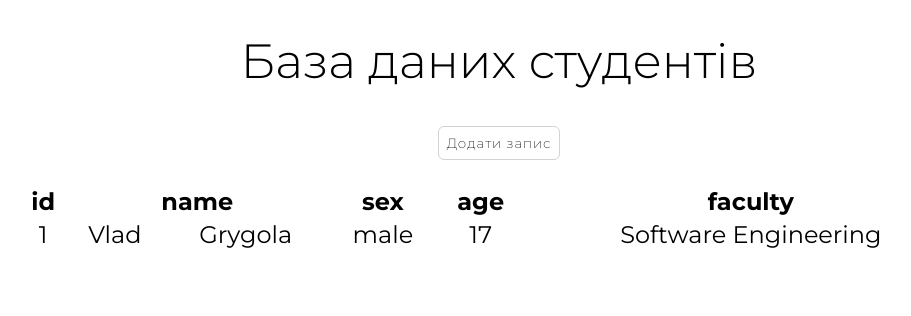
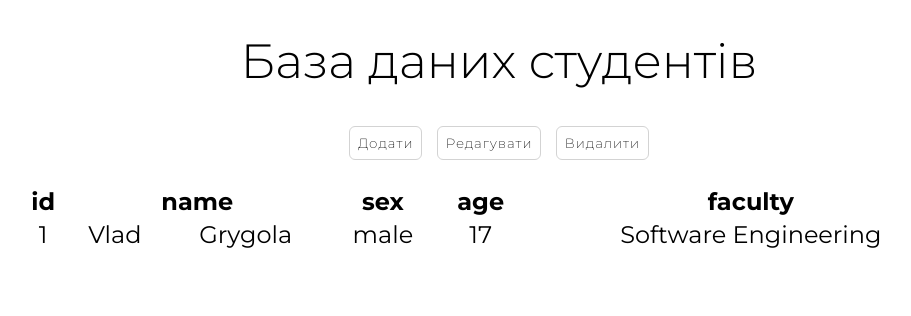
Before and after one commit to VladGrygola/students, a PHP site: page / in a window 1280 px wide. Shown: the top 316 px of the page, without its empty margins (141-1052 px from the left). Run offline with PHP 8.4, Linux system fonts and the light colour scheme.

Commit message:
Add 'Edit' and 'Delete' buttons
Update 'Add row' submit button

```diff
--- a/html/localhost/www/index.php
+++ b/html/localhost/www/index.php
@@ -11,7 +11,9 @@
         <div id = "content">
             <h1>База даних студентів</h1>
             <div style="text-align: center; margin-bottom: 20px">
-                <button id="add">Додати запис</button>
+                <button id="add">Додати</button>
+                <button id="edit">Редагувати</button>
+                <button id="del">Видалити</button>
             </div>
 
             <!-- This block will be hidden and will be shown only after  pressing the button-->
@@ -41,7 +43,7 @@
                         </p>
                     </div>
                     <div style="text-align: center;">
-                        <input id="btn" style = "width: 120px" type="submit" value="Додати"/>
+                        <input id="btn" style = "width: 150px" type="submit" value="Додати запис"/>
                     </div>
                 </form>
             </div>
```
